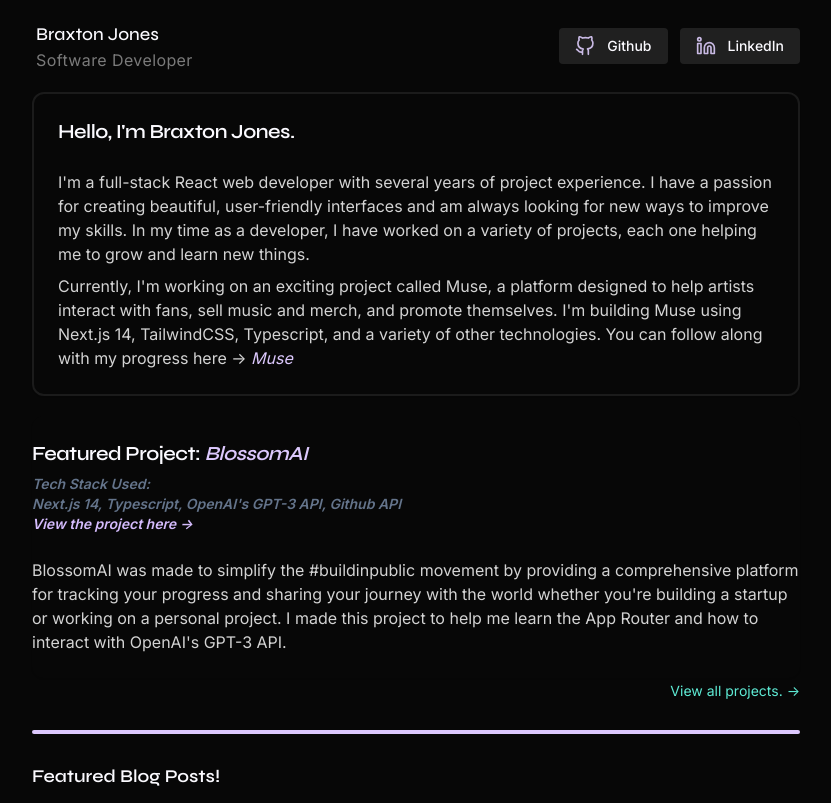
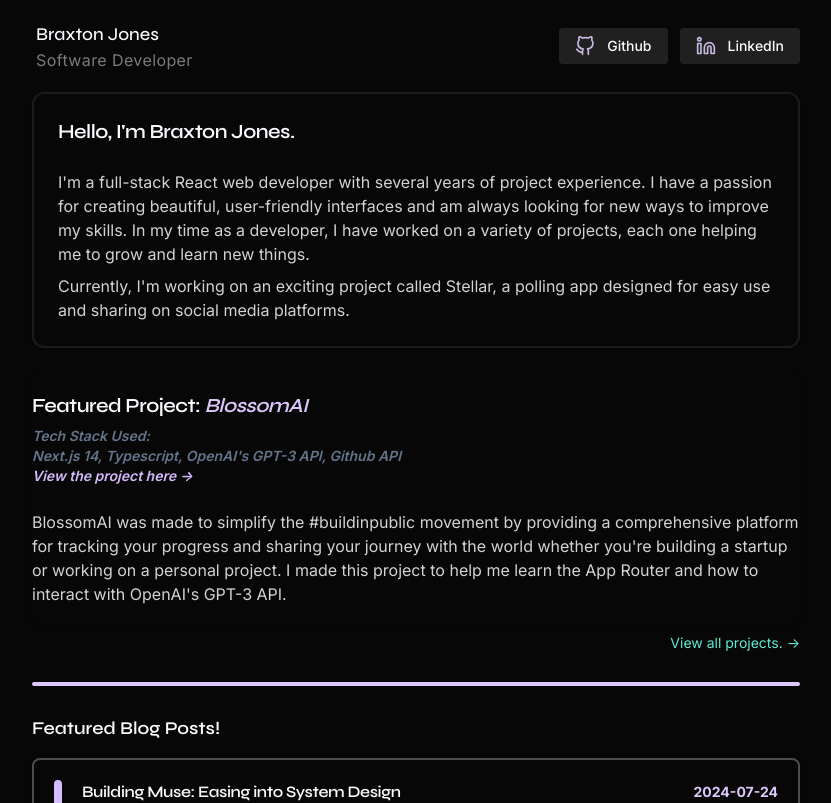
Before and after one commit to brxjonesdev/brx_portfolio, a Next.js app: page / in a window 1280 px wide. Shown: the top 803 px of the page, without its empty margins (224-1055 px from the left). Built offline with nearby package versions, Linux system fonts and the light colour scheme; no server answers; the database is empty.

Commit message:
updated copy

```diff
--- a/brx_posts/easing-into-system-design.md
+++ b/brx_posts/easing-into-system-design.md
@@ -1,7 +1,7 @@
 ---
 title: 'Building Muse: Easing into System Design'
 date: '2024-07-24'
-description: "Let's review fundamentals of system design as I prepare to build Muse, covering key concepts like architecture, networking, API design, caching, load balancing, and database management.
+description: "Let's review fundamentals of system design, covering key concepts like architecture, networking, API design, caching, load balancing, and database management.
 "
 ---
 
--- a/components/brx/aboutme.jsx
+++ b/components/brx/aboutme.jsx
@@ -40,13 +40,15 @@ export default function AboutMe() {
             </CardHeader>
             <CardContent className="space-y-2 font-inter font-normal leading-6 text-black-900">
                 <p>
-                    {`I'm a full-stack React web developer with several years of project experience. I have a passion for creating beautiful, user-friendly interfaces and am always looking for new ways to improve my skills. In my time as a developer, I have worked on a variety of projects, each one helping me to grow and learn new things.`}
+                    {`I'm a full-stack React web developer with several years of project experience.
+                    I have a passion for creating beautiful, user-friendly interfaces and am always
+                    looking for new ways to improve my skills. In my time as a developer, I have worked
+                     on a variety of projects, each one helping me to grow and learn new things.`}
                 </p>
                 <p>
-                    {`Currently, I'm working on an exciting project called Muse, a platform designed to help artists interact with fans, sell music and merch, and promote themselves. I'm building Muse using Next.js 14, TailwindCSS, Typescript, and a variety of other technologies. You can follow along with my progress here -> `}
-                    <Link href="https://muse-ten-henna.vercel.app/" className='italic text-mauve-600 hover:underline'>
-                     Muse
-                    </Link>
+                    {`Currently, I'm working on an exciting project called Stellar,
+                    a polling app designed for easy use and sharing on social
+                     media platforms.`}
                 </p>
             </CardContent>
         </Card>
```
Also changed, not shown: 1 other file (tests, documents, lock files or other folders).
